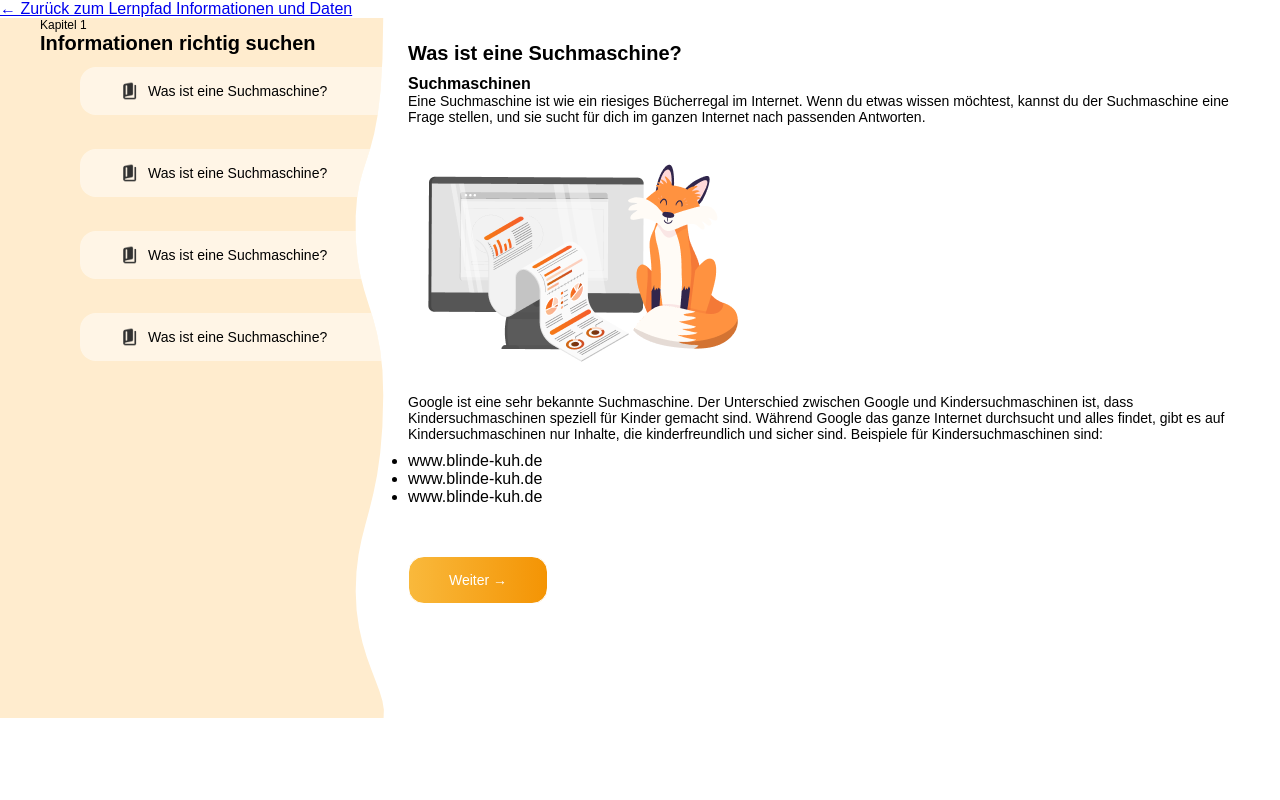
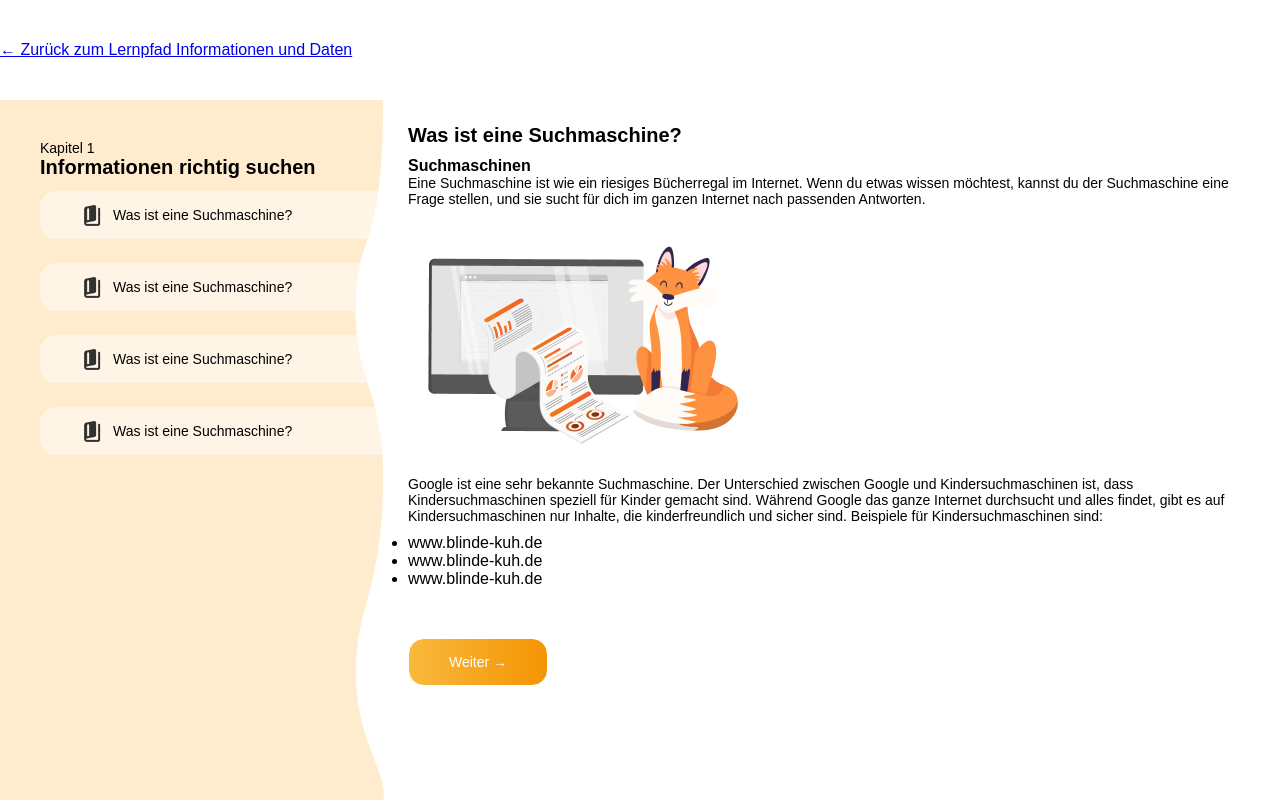
Before and after one commit to halu1031/Moki, a website built with Parcel: page lektion1_inhalt.html in a window 1280 px wide. Built offline with nearby package versions, Linux system fonts and the light colour scheme; a web font is replaced by a local one.

Commit message:
header styling

```diff
--- a/css/styles.css
+++ b/css/styles.css
@@ -26,6 +26,13 @@ header {
     top:0;
     position: sticky;
     z-index: 1000;
+    height:100px;
+    display: flex;
+    align-items: center;
+}
+
+.header-nav {
+  width: 100%;
 }
 
 h1 {
@@ -53,9 +60,10 @@ p {
   text-decoration: none;
 }
 
+
+
 /* Navigation Styles */
 nav ul {
-  padding: 24px;
   list-style: none;
   display: flex;
   justify-content: space-around;
@@ -68,7 +76,6 @@ nav ul li {
 }
 
 nav ul li img {
-
   margin-right: 8px;
 }
 
@@ -150,17 +157,9 @@ nav ul li a {
   display: flex;
   flex-direction: column;
   height: 100%;
-  padding: 0 40px 0 40px;
+  padding: 40px;
   align-items: flex-start;
 }
-
-
-
-.side-nav img {
-  width: 80%;
-}
-
-
 
 
 .side-nav-list {
@@ -168,14 +167,11 @@ nav ul li a {
   padding: 0;
   display: flex;
   flex-direction: column;
-    width: 100%;
     display: flex;
     flex-direction: column;
 }
 
-.side-nav-list li {
-    margin-bottom: 10px;
-}
+
 
 .content {
     flex: 1;
@@ -213,13 +209,7 @@ nav ul li a {
 
 
 
-.side-nav-list img {
-  width: 20px;
-}
 
-.side-nav-list li {
-  margin-bottom: 10px;
-}
 
 /* Main Content Styles */
 .content {
--- a/lektion1_inhalt.html
+++ b/lektion1_inhalt.html
@@ -15,15 +15,14 @@
 
 <body>
     <header>
-        <nav class="">
+        <nav class="header-nav">
             <a href="lektion1.html">← Zurück zum Lernpfad Informationen und Daten</a>
         </nav>
     </header>
 
     <div class="container">
         <nav class="side-nav">
-            <div class="side-nav-content text">
-                Kapitel 1
+            <p>Kapitel 1</p>
             <h1>Informationen richtig suchen</h1>
             <ul class="side-nav-list">
                 <li><a href="#"><button class="btn2"><img src="img/book.png" class="icon" alt="Icon 1"> Was ist eine
@@ -35,7 +34,6 @@
                 <li><a href="#"><button class="btn2"><img src="img/book.png" class="icon" alt="Icon 1"> Was ist eine
                             Suchmaschine?</button></a></li>
             </ul>
-            </div>
         </nav>
         <main class="content-inhalt">
             <h1>Was ist eine Suchmaschine?</h1>
```
Also changed, not shown: index.html (+1 -1 lines), lektion1.html (+1 -3 lines), lektion1_uebung.html (+1 -1 lines). Lines whose indentation alone changed are shown as unchanged.
